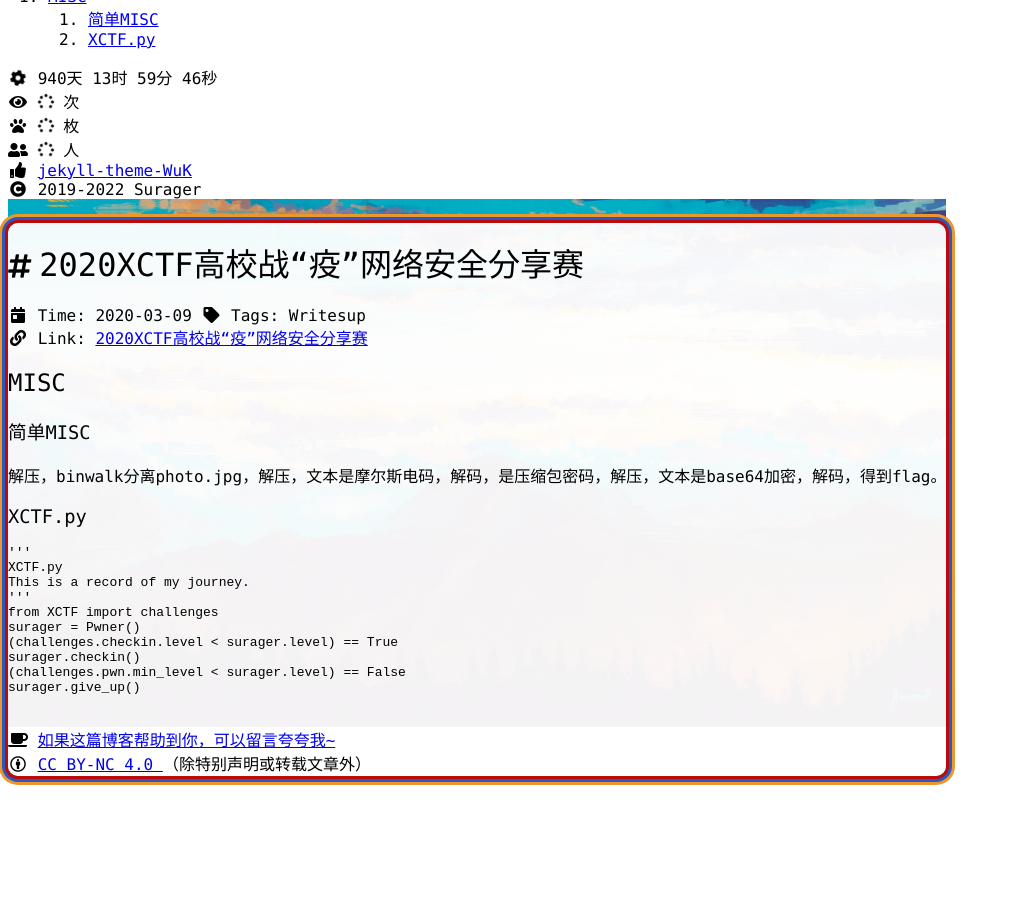
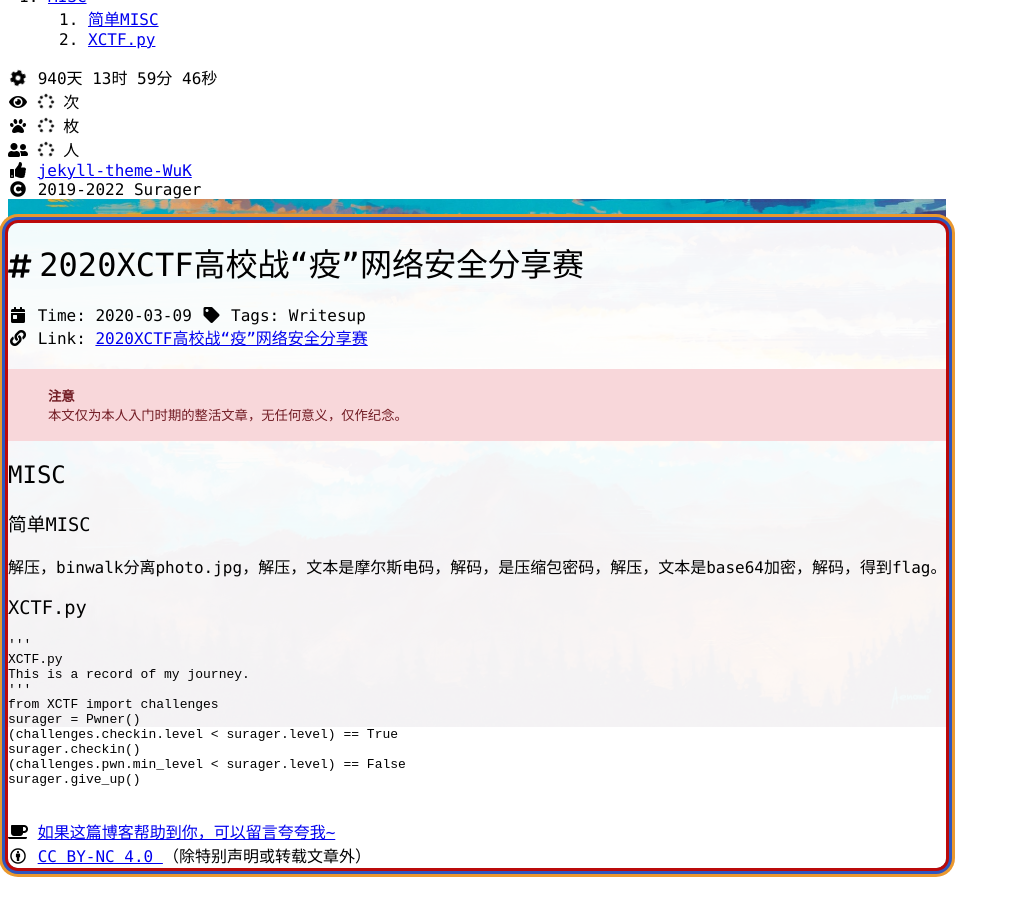
Before and after one commit to Surager/Surager.github.io, a Jekyll site: the page built from _posts/Writesup/2020-03-09-2020XCTF高校战”疫“网络安全分享赛.md, in a window 1280 px wide and 900 px high, scrolled down 1364 px. Shown: the whole window, without its empty margins (0-1018 px from the left). Built offline with Jekyll 4.4.1, drawn with Linux system fonts in a browser that asks for light colours; nearby versions of some CDN libraries; our own code applies the rules of GitHub Pages for plain Markdown files; comment, search, counter and statistics services are not loaded; a style sheet for code colours, icons or effects is not loaded; before the commit the page ends 2172 px from its top, so only the background shows below that.

Commit message:
改页面

```diff
--- a/_posts/Writesup/2020-03-09-2020XCTF高校战”疫“网络安全分享赛.md
+++ b/_posts/Writesup/2020-03-09-2020XCTF高校战”疫“网络安全分享赛.md
@@ -3,6 +3,11 @@
 tags:
   - Writesup
 ---
+
+> **注意**
+> 本文仅为本人入门时期的整活文章，无任何意义，仅作纪念。
+{: .admonition}
+{: .error}
 
 ## MISC
 
```
Also changed, not shown: _posts/pages/2000-01-01-about.md (+1 -1 lines), _posts/pages/2000-01-01-comments.md (+1 -0 lines).
